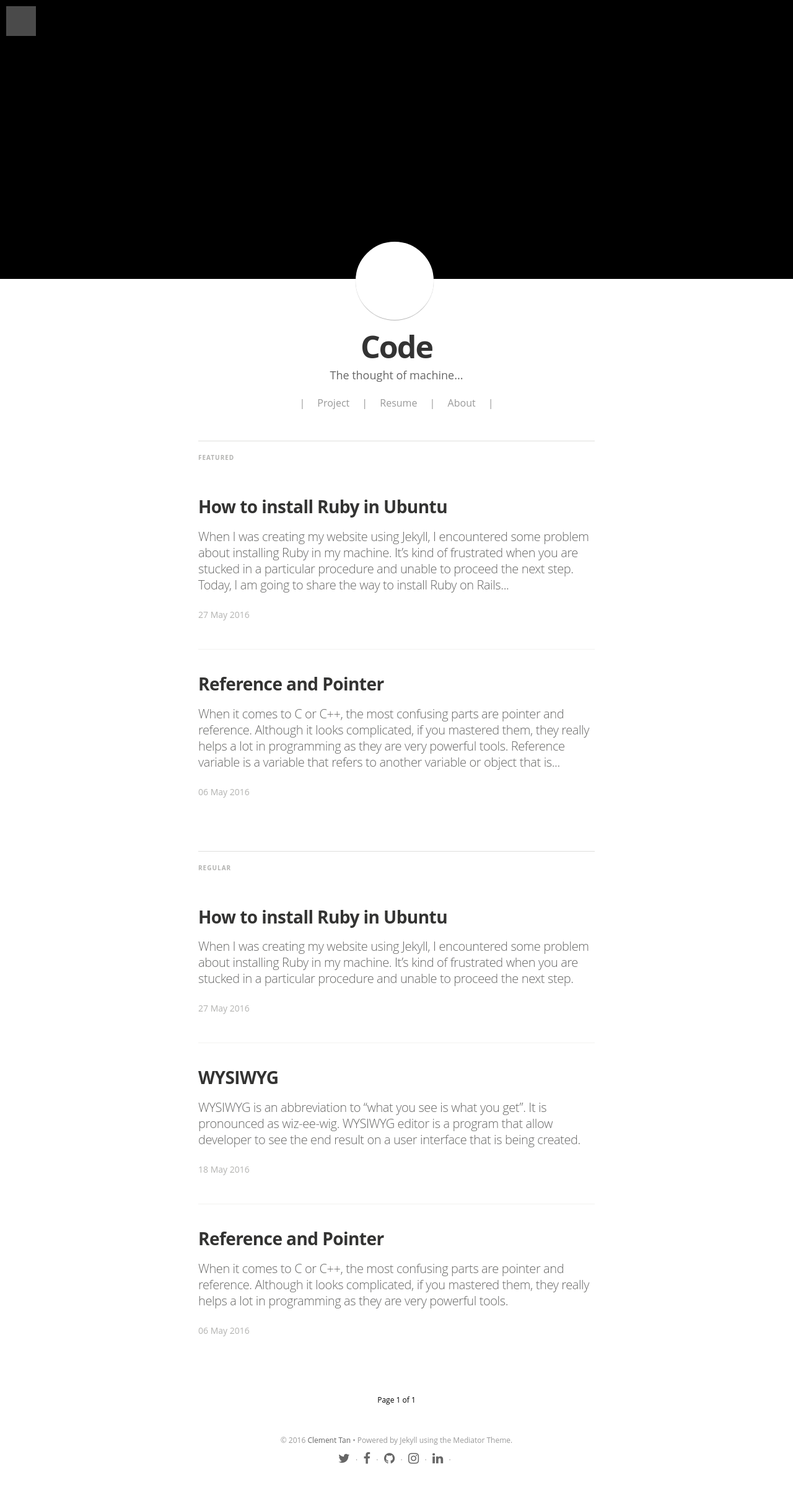
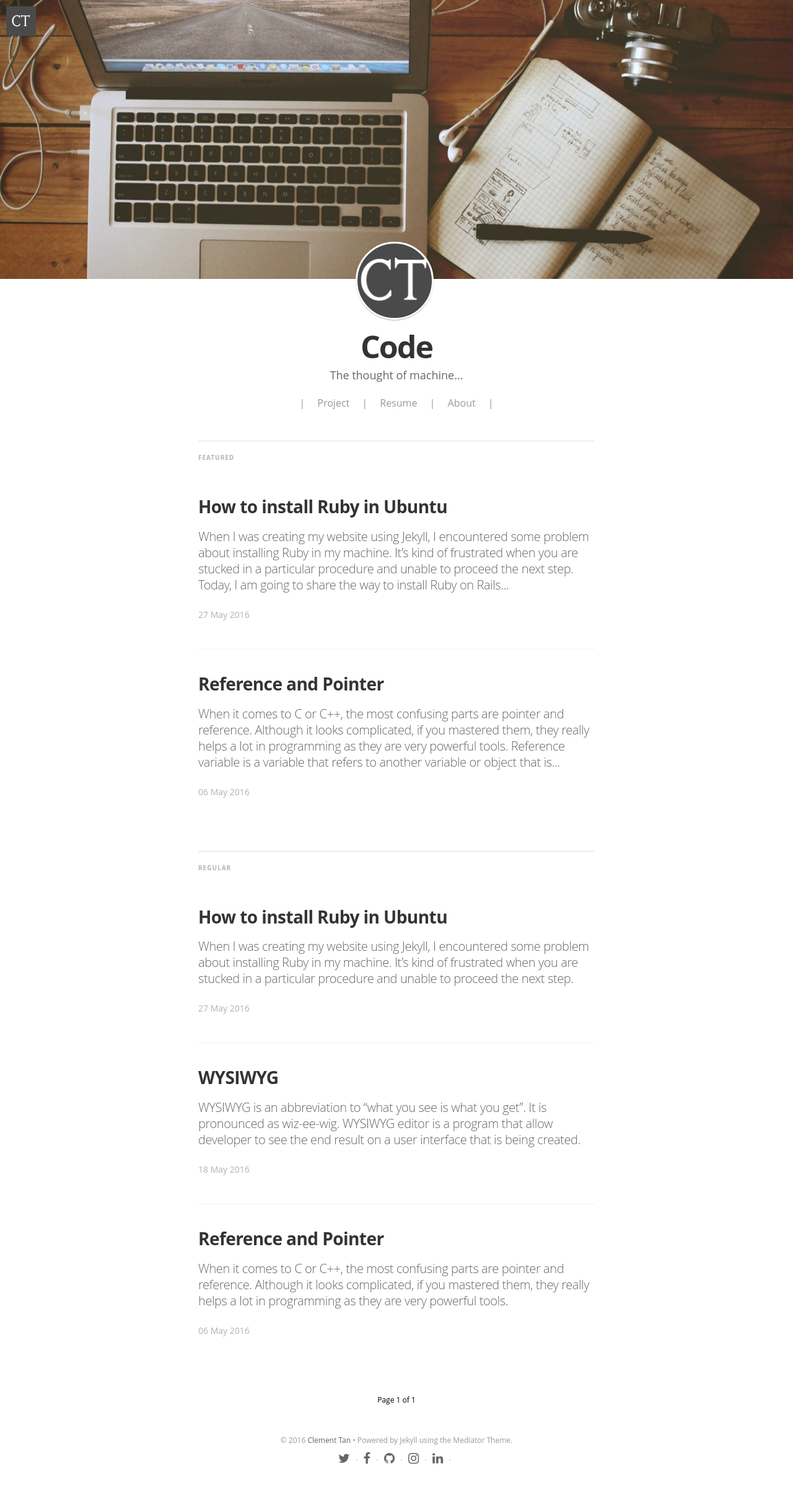
Before and after one commit to clementpeihengtan/clement-tph, a Jekyll site: the page built from index.html, in a window 1280 px wide. Shown: the whole page at 62% size. Built offline with Jekyll 4.4.1, drawn with Linux system fonts in a browser that asks for light colours; nearby versions of some CDN libraries; some web fonts are replaced; the list of posts is cut into pages by our own code.

Commit message:
Update _config.yml
attempt to change url for logo and cover

```diff
--- a/_config.yml
+++ b/_config.yml
@@ -9,9 +9,9 @@ description: The thought of machine...
 
 email: clementtph.com
 #blog logo
-logo: "/clementpeihengtan.github.io/clement-tph/assets/images/ct_logo.jpg"
+logo: "/clement-tph/assets/images/ct_logo.jpg"
 # blog cover
-cover: "/clementpeihengtan.github.io/clement-tph/assets/images/desk.jpg"
+cover: "/clement-tph/assets/images/desk.jpg"
 
 name: 'Clement Tan'
 author: 'Clement Tan'
```
